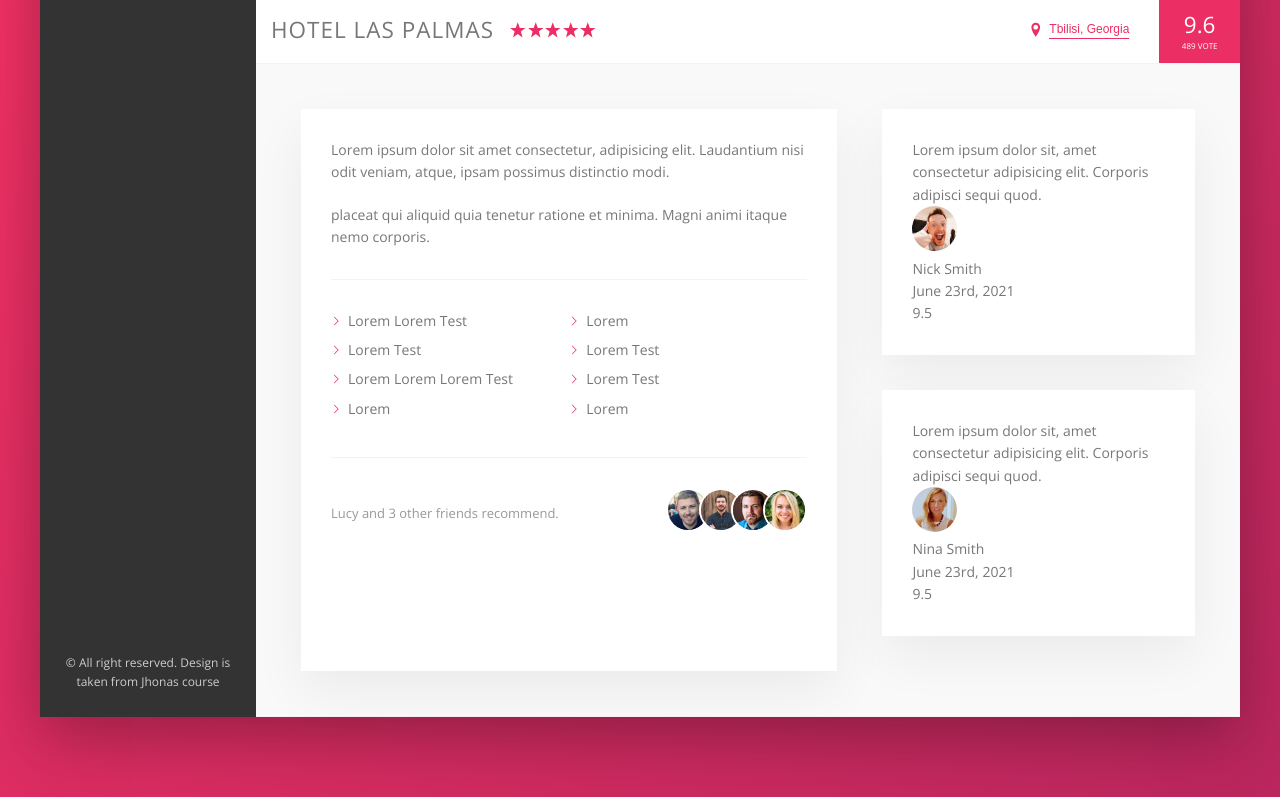
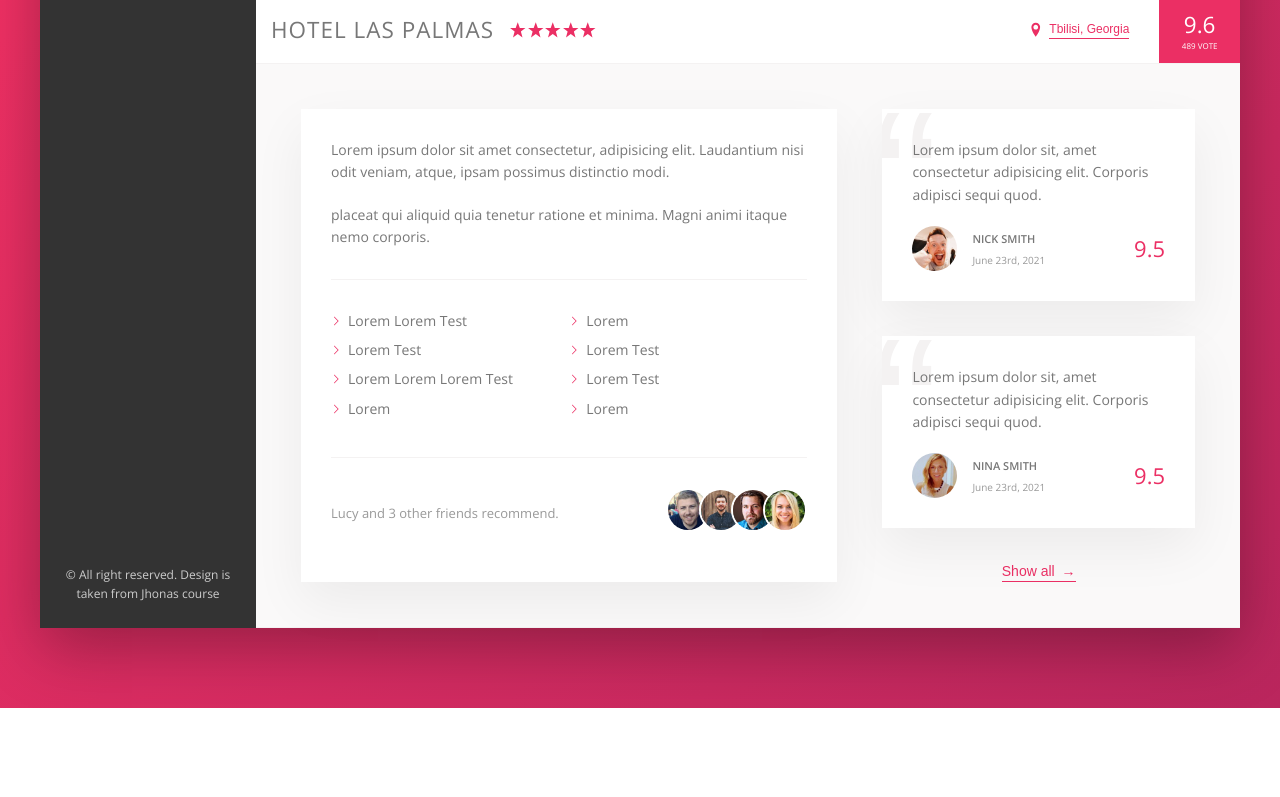
Before and after one commit to kotekirkitadze/trillo-project, a website: page index.html in a window 1280 px wide. Shown: the part 538-1335 px from the top of the page. After the commit the page ends 1246 px from the top, so only its background shows below. Drawn offline with nearby package versions, Linux system fonts and the light colour scheme.

Commit message:
user review done

```diff
--- a/index.html
+++ b/index.html
@@ -242,6 +242,8 @@
 									<div class="review__rating">9.5</div>
 								</figcaption>
 							</figure>
+
+							<button class="btn-inline">Show all <span>&rarr;</span></button>
 						</div>
 					</div>
 				</main>
--- a/sass/_components.scss
+++ b/sass/_components.scss
@@ -273,8 +273,17 @@
 	cursor: pointer;
 	transition: a 0.2s;
 
+	span {
+		margin-left: 3px;
+		transition: margin-left 0.2s;
+	}
+
 	&:hover {
 		color: var(--color-grey-dark-1);
+
+		span {
+			margin-left: 8px;
+		}
 	}
 
 	&:focus {
@@ -382,28 +391,58 @@
 	box-shadow: var(--shadow-light);
 	padding: 3rem;
 	margin-bottom: 3.5rem;
+	position: relative;
+	overflow: hidden;
 
 	&__text {
+		margin-bottom: 2rem;
+		z-index: 10;
+		position: relative;
 	}
 
 	&__user {
+		display: flex;
+		align-items: center;
 	}
 
 	&__photo {
 		border-radius: 50%;
 		height: 4.5rem;
 		width: 4.5rem;
+		margin-right: 1.5rem;
 	}
 
 	&__user-box {
+		margin-right: auto;
 	}
 
 	&__user-name {
+		font-size: 1.1rem;
+		font-weight: 600;
+		text-transform: uppercase;
+		margin-bottom: 0.4rem;
 	}
 
 	&__user-date {
+		font-size: 1rem;
+		color: var(--color-grey-dark-3);
 	}
 
 	&__rating {
+		font-size: 2.2rem;
+		color: var(--color-primary);
+		font-weight: 300;
+	}
+
+	&::before {
+		content: "\201C";
+		position: absolute;
+		top: -2.75rem;
+		left: -1rem;
+		line-height: 1;
+		font-size: 20rem;
+		color: var(--color-grey-light-2);
+		font-family: sans-serif;
+		z-index: 1;
 	}
 }
--- a/sass/_layout.scss
+++ b/sass/_layout.scss
@@ -58,4 +58,8 @@
 
 .user-reviews {
 	flex: 1;
+
+	display: flex;
+	flex-direction: column;
+	align-items: center;
 }
```
Also changed, not shown: resources.md (+1 -0 lines), css/style.css.
